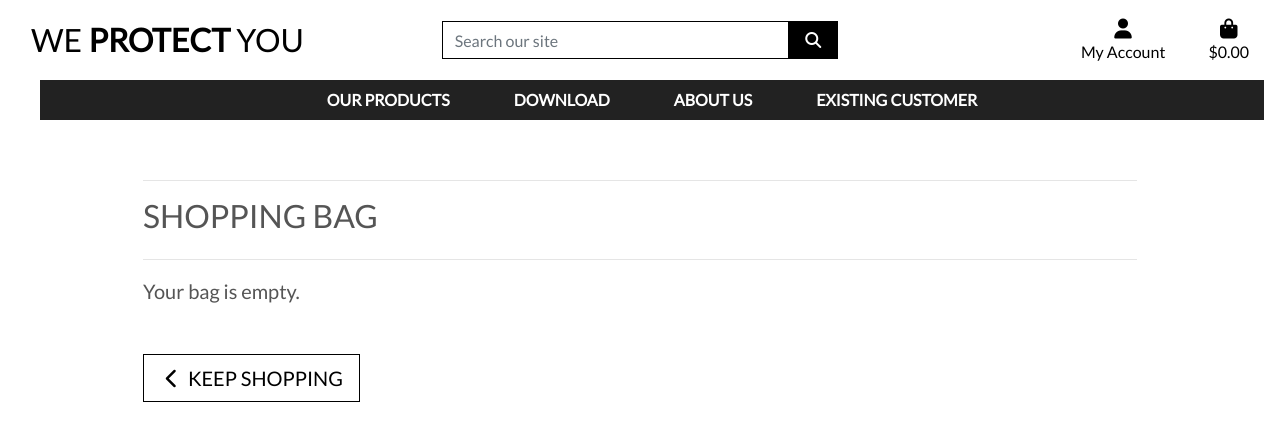
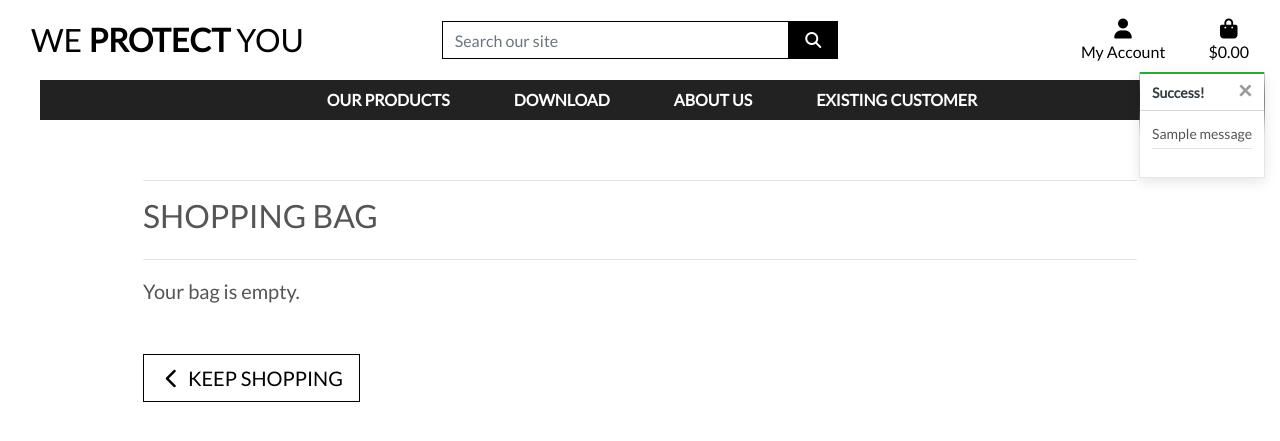
Before and after one commit to saram88/Protect, a Django app: page /bag/ in a window 1280 px wide. Shown: the top 441 px of the page. Run offline with Django 3.2, Linux system fonts and the light colour scheme; tables that the repository leaves empty hold one stand-in row (values such as "Sample post"); one stand-in notice (Sample message) is shown; some libraries are stand-ins or nearby versions.

Commit message:
Added toasts

```diff
--- a/bag/contexts.py
+++ b/bag/contexts.py
@@ -23,12 +23,12 @@ def bag_contents(request):
             })
         else:
             product = get_object_or_404(Product, pk=item_id)
-            for year, units in units['years'].items():
-                total += units * product.price
-                product_count += units
+            for year, unit in units['years'].items():
+                total += unit * product.price
+                product_count += unit
                 bag_items.append({
                     'item_id': item_id,
-                    'units': units,
+                    'units': unit,
                     'product': product,
                     'year': year,
                 })
--- a/bag/templates/bag/bag.html
+++ b/bag/templates/bag/bag.html
@@ -102,7 +102,7 @@
                                         </span>
                                         <span class="text-uppercase">Keep Shopping</span>
                                     </a>
-                                    <a href="(% url 'checkout' %)" class="btn btn-black rounded-0 btn-lg">
+                                    <a href="{% url 'checkout' %}" class="btn btn-black rounded-0 btn-lg">
                                         <span class="text-uppercase">Secure Checkout</span>
                                         <span class="icon">
                                             <i class="fas fa-lock"></i>
--- a/bag/templatetags/bag_tools.py
+++ b/bag/templatetags/bag_tools.py
@@ -4,5 +4,5 @@ from django import template
 register = template.Library()
 
 @register.filter(name='calc_subtotal')
-def calc_subtotal(price, units):
-    return price * units
+def calc_subtotal(price, unit):
+    return price * unit
--- a/bag/views.py
+++ b/bag/views.py
@@ -1,4 +1,8 @@
-from django.shortcuts import render, redirect, reverse, HttpResponse
+from django.shortcuts import render, redirect, reverse, HttpResponse, get_object_or_404
+from django.contrib import messages
+
+from products.models import Product
+
 
 # Create your views here.
 
@@ -11,6 +15,7 @@ def view_bag(request):
 def add_to_bag(request, item_id):
     """ Add a units of the specified product to the shopping bag """
 
+    product = get_object_or_404(Product, pk=item_id)
     units = int(request.POST.get('units'))
     redirect_url = request.POST.get('redirect_url')
     year = int(request.POST.get('years'))
@@ -22,15 +27,20 @@ def add_to_bag(request, item_id):
         if item_id in list(bag.keys()):
             if year in bag[item_id]['years'].keys():
                 bag[item_id]['years'][year] += units
+                messages.success(request, f'Updated year {year} {product.name} unit to {bag[item_id]["years"][year]}')
             else:
                 bag[item_id]['years'][year] = units
+                messages.success(request, f'Added year {year} {product.name} to your bag')
         else:
             bag[item_id] = {'years': {year: units}}
+            messages.success(request, f'Added years {year} {product.name} to your bag')
     else:
         if item_id in list(bag.keys()):
             bag[item_id] += (units * year)
+            messages.success(request, f'Updated {product.name} units to {bag[item_id]}')
         else:
             bag[item_id] = (units * year)
+            messages.success(request, f'Added {product.name} to your bag')
 
     request.session['bag'] = bag
     return redirect(redirect_url)
@@ -66,11 +76,14 @@ def remove_from_bag(request, item_id):
     """Remove the item from the shopping bag"""
 
     try:
+        product = get_object_or_404(Product, pk=item_id)
         bag = request.session.get('bag', {})
         bag.pop(item_id)
+        messages.success(request, f'Removed {product.name} from your bag')
 
         request.session['bag'] = bag
         return HttpResponse(status=200)
 
     except Exception as e:
+        messages.error(request, f'Error removing item: {e}')
         return HttpResponse(status=500)
--- a/static/css/base.css
+++ b/static/css/base.css
@@ -169,6 +169,22 @@ a.category-badge > span.badge:hover {
     font-size: 18px;
 }
 
+/* Bootstrap Toast */
+.message-container {
+    position: fixed;
+    top: 72px;
+    right: 15px;
+    z-index: 99999999999;
+}
+
+.custom-toast {
+    overflow: visible;
+}
+
+.toast-capper {
+    height: 2px;
+}
+
 /* -------------------------------- Media Queries */
 
 /* Slightly larger container on xl screens */
--- a/templates/base.html
+++ b/templates/base.html
@@ -108,7 +108,21 @@
     </header>
 
     {% if messages %}
-        <div class="message-container"></div>
+        <div class="message-container">
+            {% for message in messages %}
+                {% with message.level as level %}
+                    {% if level == 40 %}
+                        {% include 'includes/toasts/toast_error.html' %}
+                    {% elif level == 30 %}
+                        {% include 'includes/toasts/toast_warning.html' %}
+                    {% elif level == 25 %}
+                        {% include 'includes/toasts/toast_success.html' %}
+                    {% else %}
+                        {% include 'includes/toasts/toast_info.html' %}
+                    {% endif %}
+                {% endwith %}
+            {% endfor %}
+        </div>
     {% endif %}
 
     {% block page_header %}
@@ -118,6 +132,9 @@
     {% endblock %}
 
     {% block postloadjs %}
+        <script type="text/javascript">
+            $('.toast').toast('show');
+        </script>
     {% endblock %}
 
 
--- /dev/null
+++ b/templates/includes/toasts/toast_success.html
@@ -0,0 +1,49 @@
+<div class="toast custom-toast rounded-0 border-top-0" data-autohide="false">
+    <div class="arrow-up arrow-success"></div>
+    <div class="w-100 toast-capper bg-success"></div>
+    <div class="toast-header bg-white text-dark">
+        <strong class="mr-auto">Success!</strong>
+        <button type="button" class="ml-2 mb-1 close text-dark" data-dismiss="toast" aria-label="Close">
+            <span aria-hidden="true">&times;</span>
+        </button>
+    </div>
+    <div class="toast-body bg-white">
+        <div class="row">
+            <div class="col">
+                {{ message }}
+                <hr class="mt-1 mb-3">
+            </div>
+        </div>
+        {% if grand_total %}
+            <p class="logo-font bg-white text-black py-1">Your Bag ({{ product_count }})</p>
+            <div class="bag-notification-wrapper">
+                {% for item in bag_items %}
+                    <div class="row">
+                        <div class="col-3 my-1">
+                            <img class="w-100" src="{{ item.product.image.url }}">
+                        </div>
+                        <div class="col-9">
+                            <p class="my-0"><strong>{{ item.product.name }}</strong></p>
+                            <p class="my-0 small">Years: {{ item.years }}</p>
+                            <p class="my-0 small text-muted">Units: {{ item.units }}</p>
+                        </div>
+                    </div>
+                {% endfor %}
+            </div>
+            <div class="row">
+                <div class="col">
+                    <strong><p class="mt-3 mb-1 text-black">
+                        Total:
+                        <span class="float-right">${{ total|floatformat:2 }}</span>
+                    </p></strong>
+                    <a href="{% url 'view_bag' %}" class="btn btn-black btn-block rounded-0">
+                        <span class="text-uppercase">Go To Secure Checkout</span>
+                        <span class="icon">
+                            <i class="fas fa-lock"></i>
+                        </span>
+                    </a>
+                </div>
+            </div>
+        {% endif %}
+    </div>
+</div>
```
Also changed, not shown: protect/settings.py (+8 -0 lines), templates/includes/toasts/toast_error.html (added, +13 -0 lines), templates/includes/toasts/toast_info.html (added, +13 -0 lines), templates/includes/toasts/toast_warning.html (added, +13 -0 lines).
